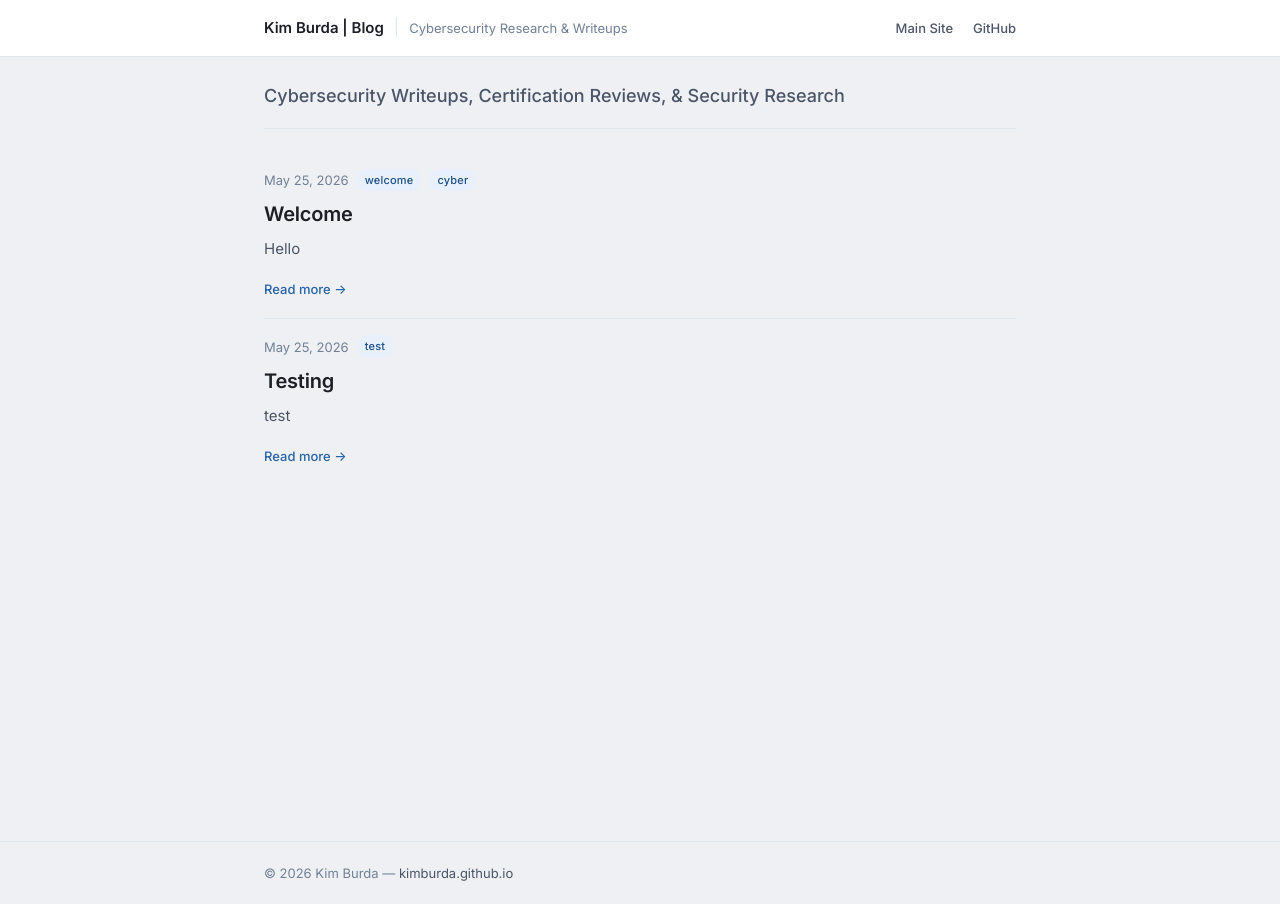
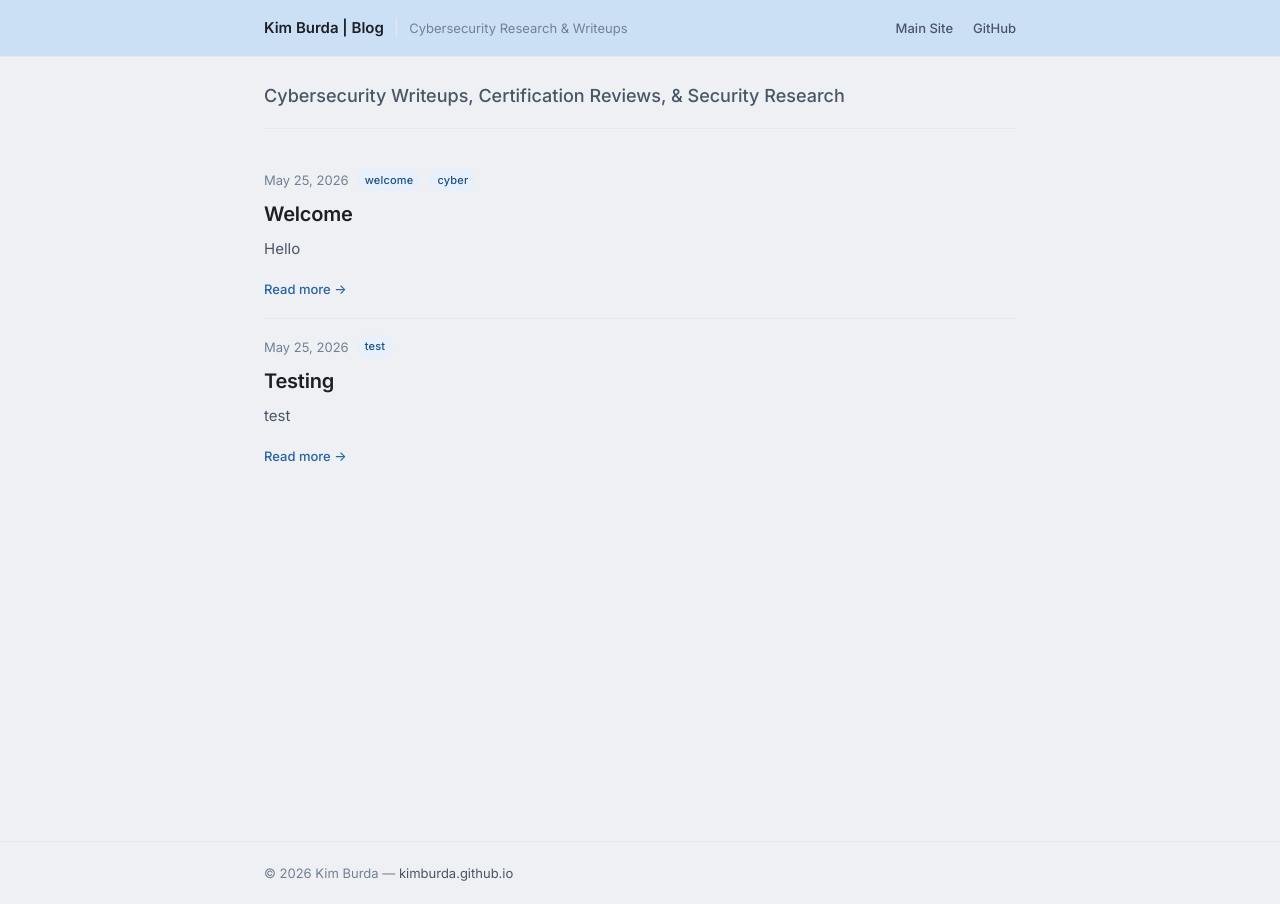
Before and after one commit to kimburda/blog, a Jekyll site: the page built from index.md, in a window 1280 px wide. Built offline with Jekyll 4.4.1, drawn with Linux system fonts in a browser that asks for light colours.

Commit message:
Update style.css

```diff
--- a/assets/css/style.css
+++ b/assets/css/style.css
@@ -34,7 +34,7 @@ a:hover { text-decoration: underline; }
 /* ── Header ── */
 .site-header {
   border-bottom: 1px solid var(--grey-border);
-  background: var(--white);
+  background: #cce0f5;
   position: sticky;
   top: 0;
   z-index: 100;
```
